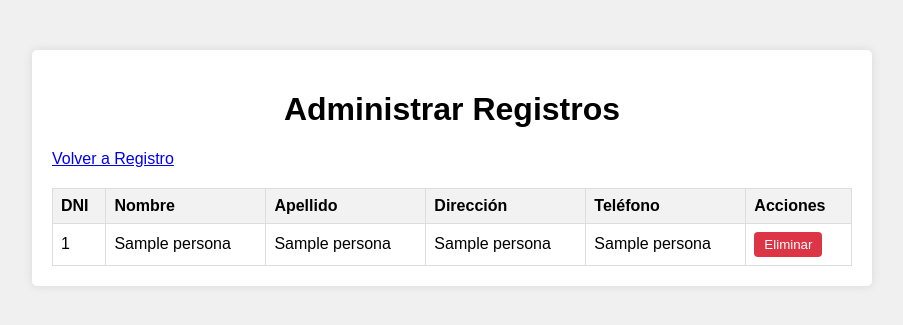
After one commit to AromSanchez/Proyecto-Python, a Flask app: page /administrar in a window 1280 px wide. The commit adds this page. Shown: the top 325 px of the page, without its empty margins (188-1091 px from the left). Run offline with Flask 3, Linux system fonts and the light colour scheme; a database or web service that is not in the repository returns one stand-in record (values such as "Sample title"); some libraries are stand-ins or nearby versions.

Commit message:
feat: pantalla de administracion

```diff
--- a/static/styles.css
+++ b/static/styles.css
@@ -115,3 +115,15 @@ h1 {
 .separator {
     margin-bottom: 20px; /* Ajustar según sea necesario */
 }
+
+button[type="submit"] {
+    padding: 5px 10px;
+    color: #fff;
+    border: none;
+    border-radius: 4px;
+    cursor: pointer;
+}
+
+button[type="submit"]:hover {
+    opacity: 0.8;
+}
--- /dev/null
+++ b/templates/administrar.html
@@ -0,0 +1,46 @@
+<!DOCTYPE html>
+<html lang="es">
+<head>
+    <meta charset="UTF-8">
+    <meta name="viewport" content="width=device-width, initial-scale=1.0">
+    <title>Administrar Registros</title>
+    <link rel="stylesheet" href="/static/styles.css">
+</head>
+<body>
+    <div class="container">
+        <h1>Administrar Registros</h1>
+
+        <a href="/" class="administrar-link">Volver a Registro</a>
+        <div class="separator"></div>
+
+        <table>
+            <thead>
+                <tr>
+                    <th>DNI</th>
+                    <th>Nombre</th>
+                    <th>Apellido</th>
+                    <th>Dirección</th>
+                    <th>Teléfono</th>
+                    <th>Acciones</th>
+                </tr>
+            </thead>
+            <tbody>
+                {% for persona in registros %}
+                <tr>
+                    <td>{{ persona[0] }}</td>
+                    <td>{{ persona[1] }}</td>
+                    <td>{{ persona[2] }}</td>
+                    <td>{{ persona[3] }}</td>
+                    <td>{{ persona[4] }}</td>
+                    <td>
+                        <form action="/eliminar/{{ persona[0] }}" method="post" onsubmit="return confirm('¿Seguro que deseas eliminar este registro?');">
+                            <button type="submit" style="background-color:#dc3545;">Eliminar</button>
+                        </form>
+                    </td>
+                </tr>
+                {% endfor %}
+            </tbody>
+        </table>
+    </div>
+</body>
+</html>
```
